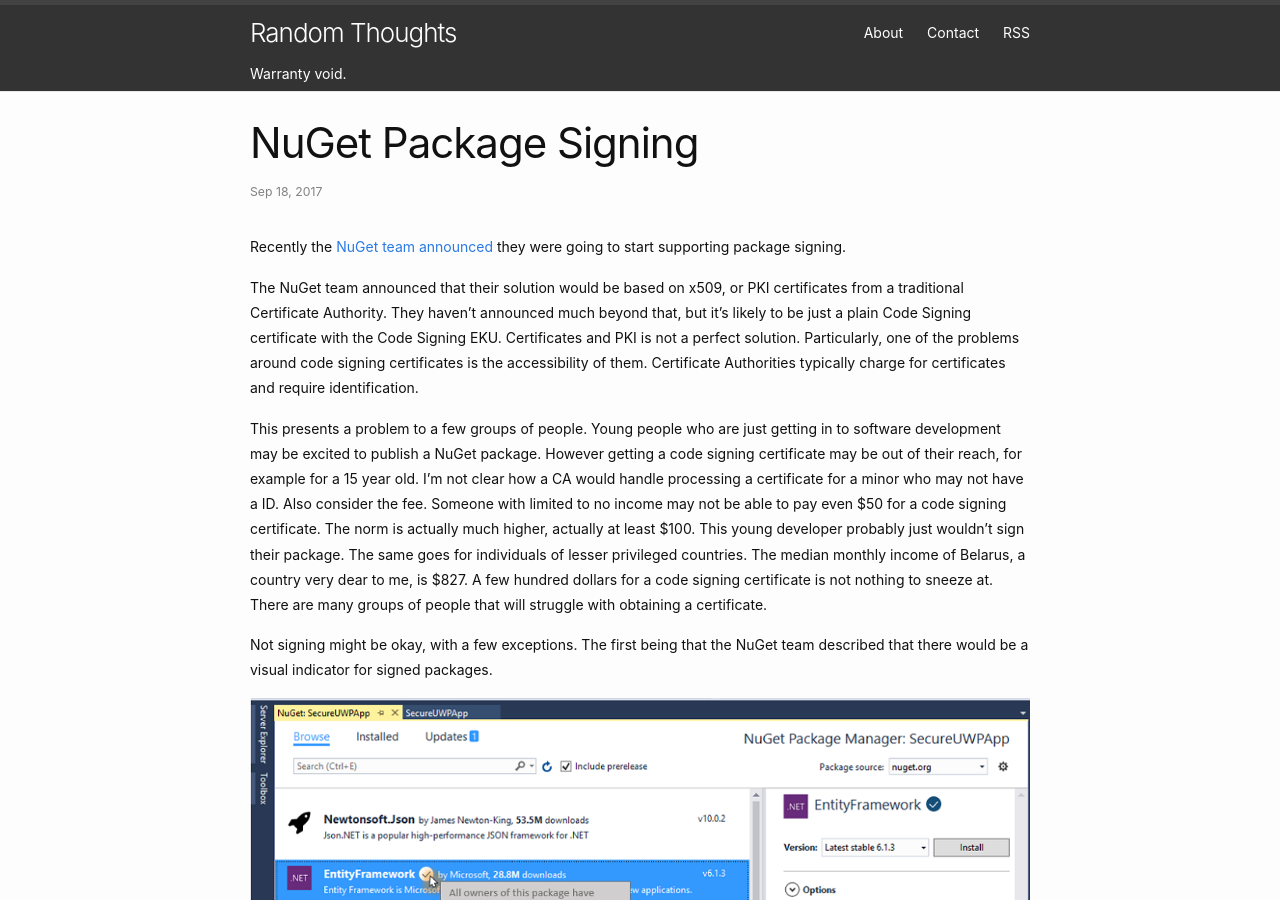
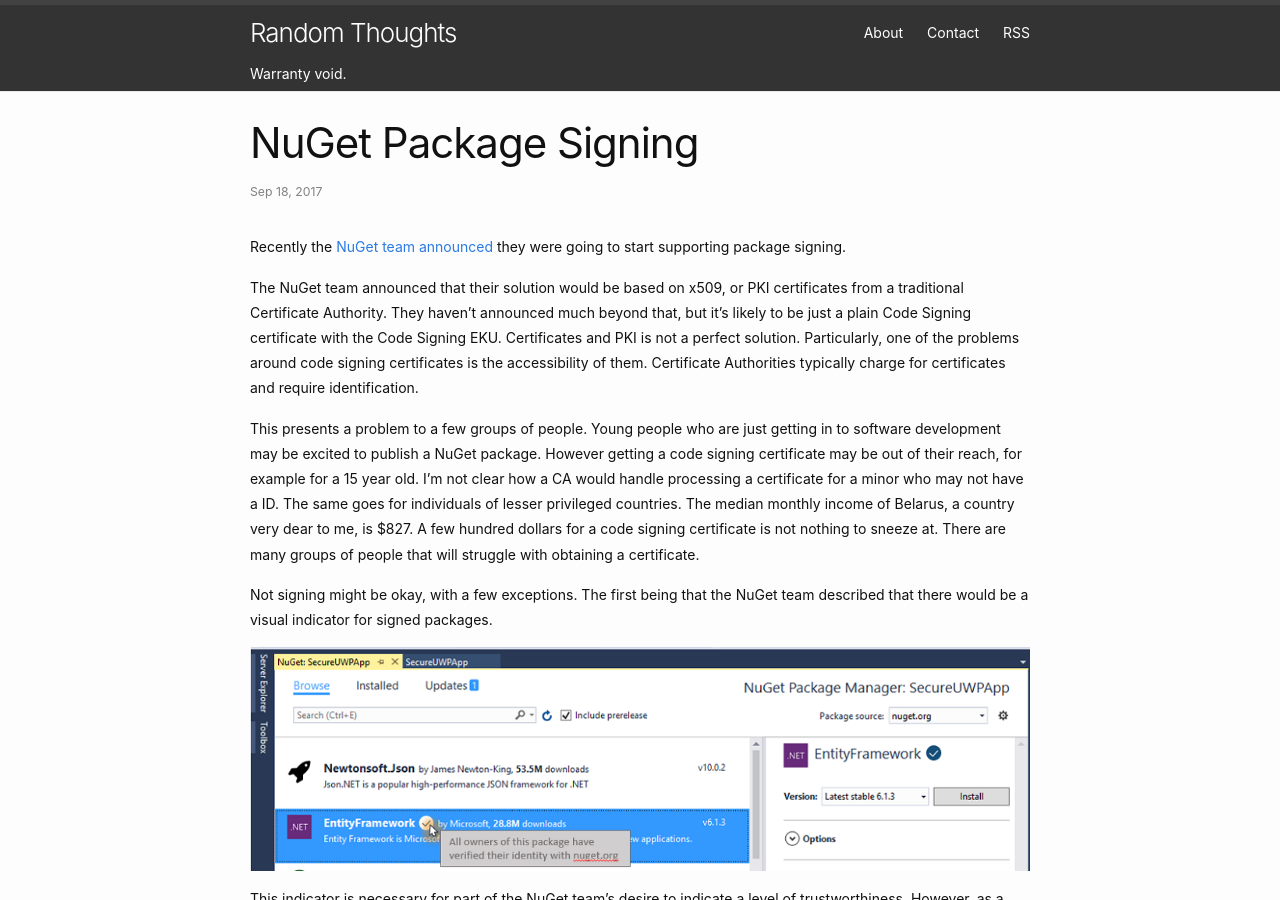
Before and after one commit to vcsjones/vcsjones.dev, a Jekyll site: the page built from _posts/2017-09-18-nuget-package-signing.md, in a window 1280 px wide and 900 px high. Built offline with Jekyll 4.4.1, drawn with Linux system fonts in a browser that asks for light colours.

Commit message:
less wordiness.

```diff
--- a/_posts/2017-09-18-nuget-package-signing.md
+++ b/_posts/2017-09-18-nuget-package-signing.md
@@ -20,10 +20,7 @@
 getting in to software development may be excited to publish a NuGet package.
 However getting a code signing certificate may be out of their reach, for
 example for a 15 year old. I'm not clear how a CA would handle processing a
-certificate for a minor who may not have a ID. Also consider the fee. Someone
-with limited to no income may not be able to pay even $50 for a code signing
-certificate. The norm is actually much higher, actually at least $100. This
-young developer probably just wouldn't sign their package. The same goes for
+certificate for a minor who may not have a ID. The same goes for
 individuals of lesser privileged countries. The median monthly income of Belarus, a
 country very dear to me, is $827. A few hundred dollars for a code signing
 certificate is not nothing to sneeze at. There are many groups of people that
```
